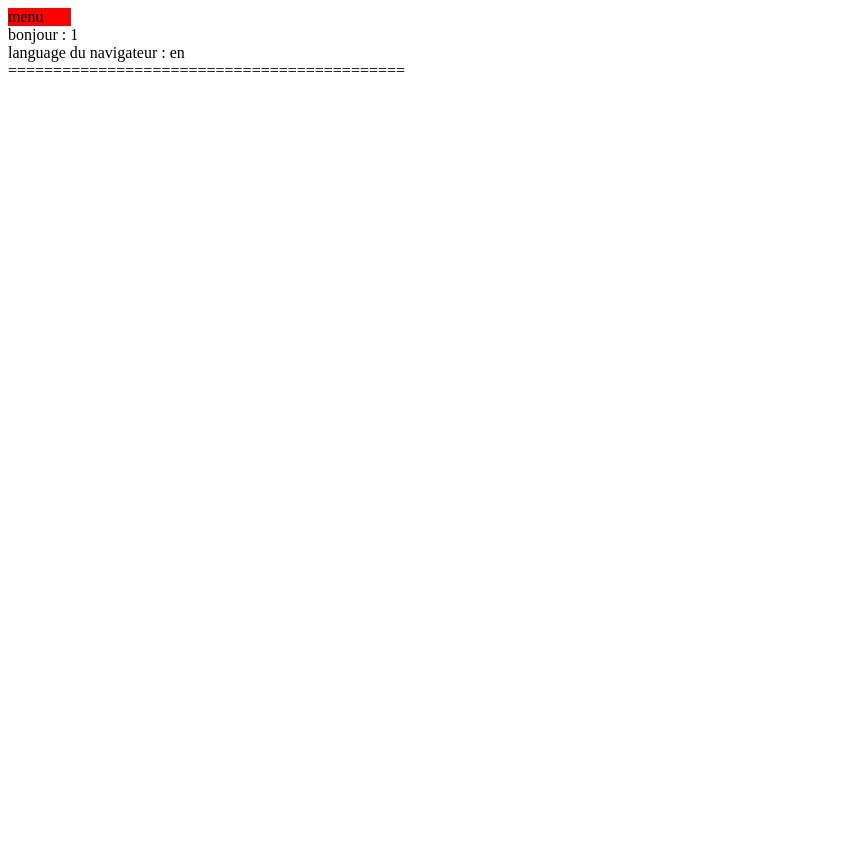
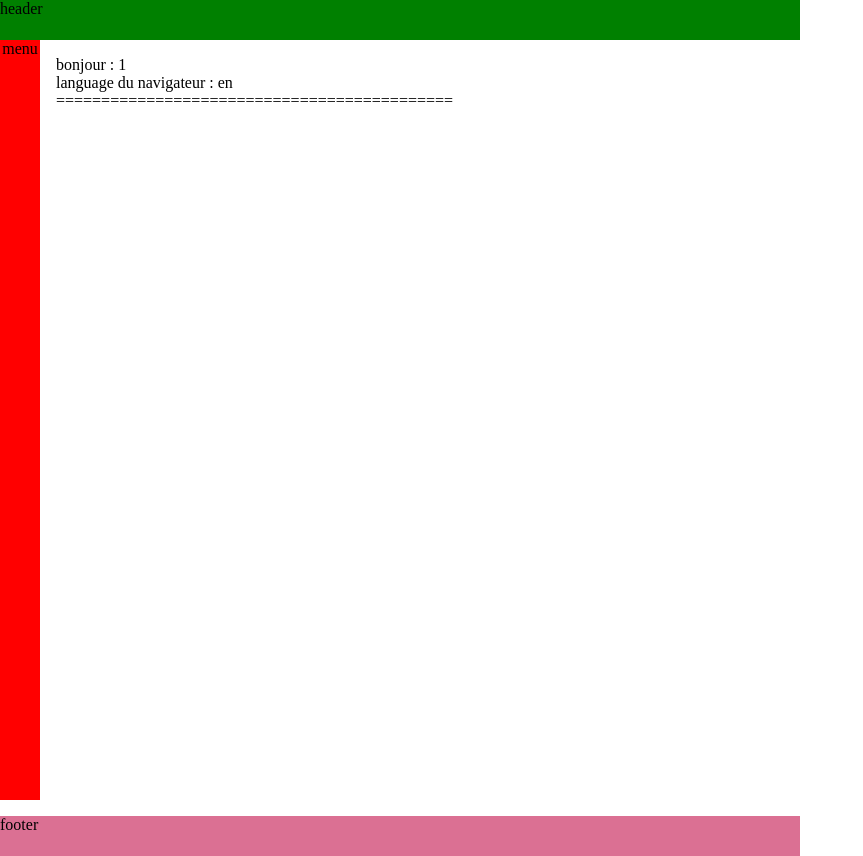
Before and after one commit to adededede/Info_de_nuit, a PHP site: page /?nom=1 in a window 1280 px wide. Shown: the whole page, without its empty margins (0-863 px from the left). Before the commit the page ends 72 px from the top, so only its background shows below. Run offline with PHP 8.4, Linux system fonts and the light colour scheme.

Commit message:
debut css

```diff
--- a/app/views/home/home.php
+++ b/app/views/home/home.php
@@ -1,10 +1,20 @@
+
 <?php
+    require '../app/views/layout/header.php';
+    require '../app/views/layout/menu.php';
+?>
+<div class='view'>
+    <?php
 
-require_once '../app/views/layout/header.php';
-require_once '../app/views/layout/menu.php';
+        echo 'bonjour : ' . $_GET['nom'] . '<br>';
+        echo 'language du navigateur : ' . substr($_SERVER['HTTP_ACCEPT_LANGUAGE'], 0, 2) . '<br>';
+        echo '============================================';
 
-echo 'bonjour : ' . $_GET['nom'] . '<br>';
-echo 'language du navigateur : ' . substr($_SERVER['HTTP_ACCEPT_LANGUAGE'], 0, 2) . '<br>';
-echo '============================================';
 
-require_once '../app/views/layout/footer.php';
+
+    ?>
+</div>
+
+<?php
+    require '../app/views/layout/footer.php';
+?>
--- a/app/views/layout/footer.php
+++ b/app/views/layout/footer.php
@@ -0,0 +1,5 @@
+<div class='footer'>
+    <?php
+        echo 'footer';
+    ?>
+</div>
--- a/app/views/layout/header.php
+++ b/app/views/layout/header.php
@@ -0,0 +1,5 @@
+<div class='header'>
+    <?php
+        echo 'header';
+    ?>
+</div>
--- a/public/css/style.css
+++ b/public/css/style.css
@@ -1,5 +1,36 @@
 .menu {
-    width: 5%;
-    height: 100%;
+    position: absolute;
+    margin-top: 5vh;
+    width: 5vh;
+    height: calc(100% - 5vh);
+    writing-mode: sideways-rl;
+    text-align: center;
     background-color: red;
 }
+
+.header {
+    position: absolute;
+    width: 100vh;
+    height: 5vh;
+    background-color: green;
+}
+
+.footer {
+    width: 100vh;
+    height: 5vh;
+    background-color: palevioletred;
+}
+
+.view {
+    padding-top: 7vh;
+    padding-left: 7vh;
+    width: 95%;
+    height: 100%;
+    min-height: 95vh;
+}
+
+body {
+    margin: 0px;
+    height: 100%;
+    width: 100%;
+}
```
Also changed, not shown: app/views/players/playersTable.php (+17 -4 lines), app/views/layout/menu.php (line endings or trailing spaces).
